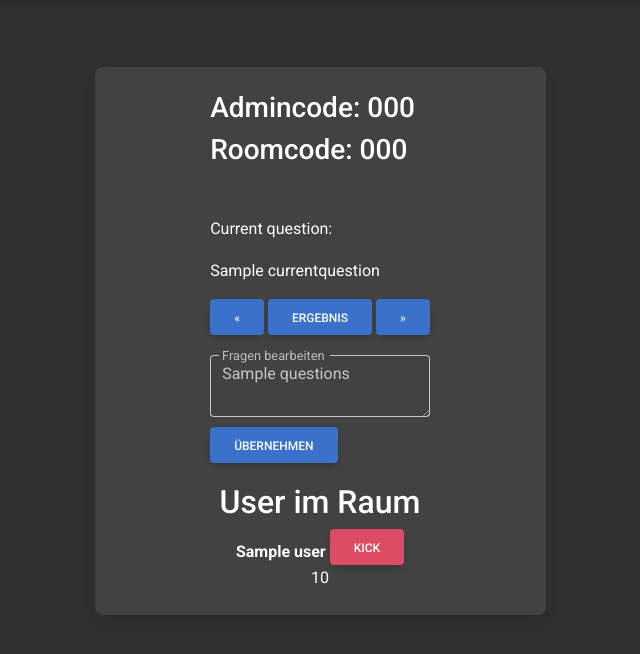
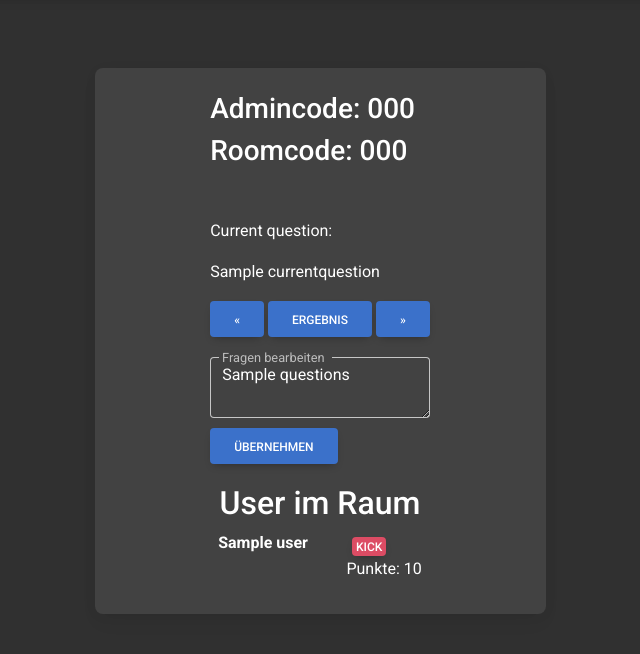
Before and after one commit to Nerfned/NichtKahoot, a Flask app: template templates/admin.html in a window 1280 px wide. Shown: the part 59-713 px from the top of the page, without its empty margins (320-960 px from the left). Run offline with Flask 3, Linux system fonts and the light colour scheme; the template is opened without the code that fills it: most values are stand-ins (such as "Sample title", 1, 10 or a date in 2020); some libraries are stand-ins or nearby versions.

Commit message:
Fix darkmode (#9)
* Moved the darkmode button

* FIX

* Trying kicking user

* WELL RANKINGS ARE HERE and players get kicked

---------

Co-authored-by: LAPTOP-MK5S1M5B\joelw <joel.wollny@renviol.com>

```diff
--- a/main.py
+++ b/main.py
@@ -100,7 +100,9 @@
 
     tempusers = []
     for name, score in users.items():
+        tempusers.sort(score)
         tempusers.append({"name": name, "score": score["score"] })
+
 
     return render_template("admin.html", admincode=adminroom, usercode=room, questions=questions, currentquestion=currentquestion, users=tempusers)
 
@@ -212,12 +214,22 @@
 
     updateQuestions(adminroom)
 
+
+@socketio.on("userKick")
+def userKick(name):
+       room = session.get("room")
+       if room in rooms:
+            del rooms[room]["members"][name]
+
+
+
 @socketio.on("results")
 def results(data):
     adminroom = session.get("adminroom")
     room = getRoomFromAdminRoom(adminroom)
 
     pass
+
 
 
 ################### User Actions
--- a/static/css/style.css
+++ b/static/css/style.css
@@ -1,5 +1,7 @@
 
-
+.form-outline .form-control {
+    color: var(--mdb-surface-color);
+}
 
 .Preffered-Action .Option {
     margin: 5px;
@@ -51,7 +53,13 @@
     margin-bottom: 5px;
 }
 
-
+.kick-button {
+    margin-right: 30px;
+    padding: 4px;
+    padding-top: 1px;
+    margin-top: 4px;
+    height: 19px;
+}
 .message-box {
     /* border-color: black; */
     border-width: 2px;
@@ -71,15 +79,23 @@
     width: 100%;
 }
 
+.admin-user-hub {
+    margin-bottom: 15px;
+}
 .inputs {
     padding: 10px;
     display: flex;
+}
+.user {
+    margin-top: -15px;
 }
 
 h2 {
     text-align: center;
 }
-
+.admin-function {
+    margin-top: -10px;
+}
 #message {
     flex: 1;
 }
@@ -102,6 +118,13 @@
     text-align: center;
     /* color: white; */
 }
+.admin-user {
+    text-align: start;
+}
+.admin-score {
+    text-align: end;
+}
+
 
 #admin-commit {
     margin-top: 10px;
--- a/templates/admin.html
+++ b/templates/admin.html
@@ -19,7 +19,9 @@
     </div>
 
     <div class="quiz-control">
-        <p>Current question: <br><div id="currentquestion">{{currentquestion}}</div></p>
+        <p>Current question: <br>
+        <div id="currentquestion">{{currentquestion}}</div>
+        </p>
         <button class="btn btn-primary" id="button-prev" name="previous" onclick="previous()">&laquo;</button>
         <button class="btn btn-primary" id="results" name="results" onclick="results()">Ergebnis</button>
         <button class="btn btn-primary" id="button-next" name="next" onclick="next()">&raquo;</button>
@@ -34,40 +36,54 @@
     </div>
 
     <div class="connected-users center">
-        <h2>User im Raum</h2>
+        <h2 class="admin-user-hub">User im Raum</h2>
         <div class="users" id="users">
             {% for user in users %}
             <div class="user" id="{{user.name}}">
-                <strong>{{user.name}}</strong>
-                <button class="kick-button btn btn-danger" name="kick" value="{{user.name}}">Kick</button>
-                <div class="score">{{user.score}}</div>
+                <div class="d-flex p-2  justify-content-between">
+                    <strong class="admin-user">{{user.name}}</strong>
+                    <div class="justify-content-between">
+                        <button class="kick-button btn btn-danger" name="kick" onClick="kickUser(user.name)"
+                            value="{{user.name}}">Kick</button>
+                        <div class="admin-score">Punkte: {{user.score}}</div>
+                    </div>
+                </div>
+            </div>
         </div>
         {% endfor %}
     </div>
 </div>
 
+
+
+</div>
+</div>
+</div>
 <!-- JavaScript dies das -->
 <script type="text/javascript">
     var socketio = io();
 
     const users = document.getElementById("users")
-
+    let ranking;
     const DisplayUser = (name, score) => {
         const content = `
-        <div class="user" id="${name}">
-            <strong>${name}</strong>
-            <button class="kick-button btn btn-danger" name="kick" value="${name}">Kick</button>
-            <div class="score">${score}</div>
+            <div class="user" id="${name}" nodeValue="${score}">
+                <div class="d-flex p-2  justify-content-between">
+                    <strong class="admin-user">${name}</strong>
+                  <div class="d-flex p-2  justify-content-between admin-function">
+                        <button class="kick-button btn btn-danger" name="kick" onClick="kickUser(${name})" value="${name}">Kick</button>
+                        <div class="admin-score">Punkte: ${score}</div>
+                    <div>
+                </div>
             </div>
         `;
-
         users.innerHTML += content;
     };
 
     const setError = (errormsg) => {
         const errorfield = document.getElementById("error");
 
-            if (errorfield != null){
+        if (errorfield != null) {
             errorfield.innerHTML = errormsg;
             return;
         }
@@ -88,6 +104,7 @@
 
         document.getElementById("edit-questions").innerHTML = questions;
     }
+
 
         const results = () => {
             socketio.emit("results", {data: true});
@@ -113,6 +130,12 @@
         alert("Commit Sent");
     }
 
+    /// STUPID SHIT I STARTED ps .j
+    const kickUser = (user) => {
+        socketio.emit("userKick", {data: user.id});
+        document.getElementById(user.id).remove();
+    };
+
     ///////////////////////////////////////////////////////////// Sockets
 
     socketio.on("error", (data) => {
@@ -121,6 +144,7 @@
 
     socketio.on("userJoin", (data) => {
         DisplayUser(data.name, data.score);
+
     });
 
     socketio.on("updateQuestions", (data) => {
@@ -132,8 +156,22 @@
         RemoveUser(data.name);
     });
 
+    /// If it breaks Im gonna cry (Why did i do it like that no one knows).j
     socketio.on("changeScore", (data) => {
-            document.getElementById(data.name).getElementsByClassName("score")[0].textContent = data.score;
+        document.getElementById(data.name).getElementsByClassName("admin-score")[0].textContent ="Punkte: " + data.score;
+
+        playingUsers = Array.from(users.children);
+
+        playingUsers.sort(function (a, b) {
+            let scoreA = parseInt(a.getElementsByClassName("admin-score")[0].textContent.split(": ")[1]);
+            let scoreB = parseInt(b.getElementsByClassName("admin-score")[0].textContent.split(": ")[1]);
+            return scoreB - scoreA;
+        });
+
+        playingUsers.forEach(function (node) {
+            users.appendChild(node);
+        });
+
     });
 </script>
 </div>
--- a/templates/base.html
+++ b/templates/base.html
@@ -69,5 +69,15 @@
                     <script type="text/javascript"
                         src="{{ url_for('static', filename='mdb5-free-standard/js/mdb.umd.min.js' )}}"></script>
 </body>
+<script>
 
+
+ document.addEventListener('DOMContentLoaded', () => {
+     var storedTheme = localStorage.getItem('theme');
+     if (storedTheme) {
+         document.documentElement.setAttribute('data-mdb-theme', storedTheme);
+     }
+ });
+
+ </script>
 </html>
--- a/templates/home.html
+++ b/templates/home.html
@@ -3,9 +3,9 @@
 {% block content %}
 
 <div class="home" >
+
     <form method="post" class="buttons" novalidate>
         <h1>Enter a Quizroom</h1>
-
         {% if error %}
         <div class="card text-bg-danger text-center" id="alert">
             <div class="card-body">
@@ -35,6 +35,7 @@
 
             {% if not disableCreateNew %}
             <div class="create-New Option">
+
                 <button class="btn btn-primary" id="create-btn" type="submit" name="create" data-mdb-ripple-init>Create a Room</button>
             </div>
             {% endif %}
@@ -45,6 +46,7 @@
             <button type="button" id="create-btn" class="buttons btn btn-primary" onclick="toggleTheme()">Change Design</button>
         </div>
     </form>
+
 
 </div>
 <script>
```
Lines whose indentation alone changed are shown as unchanged.
